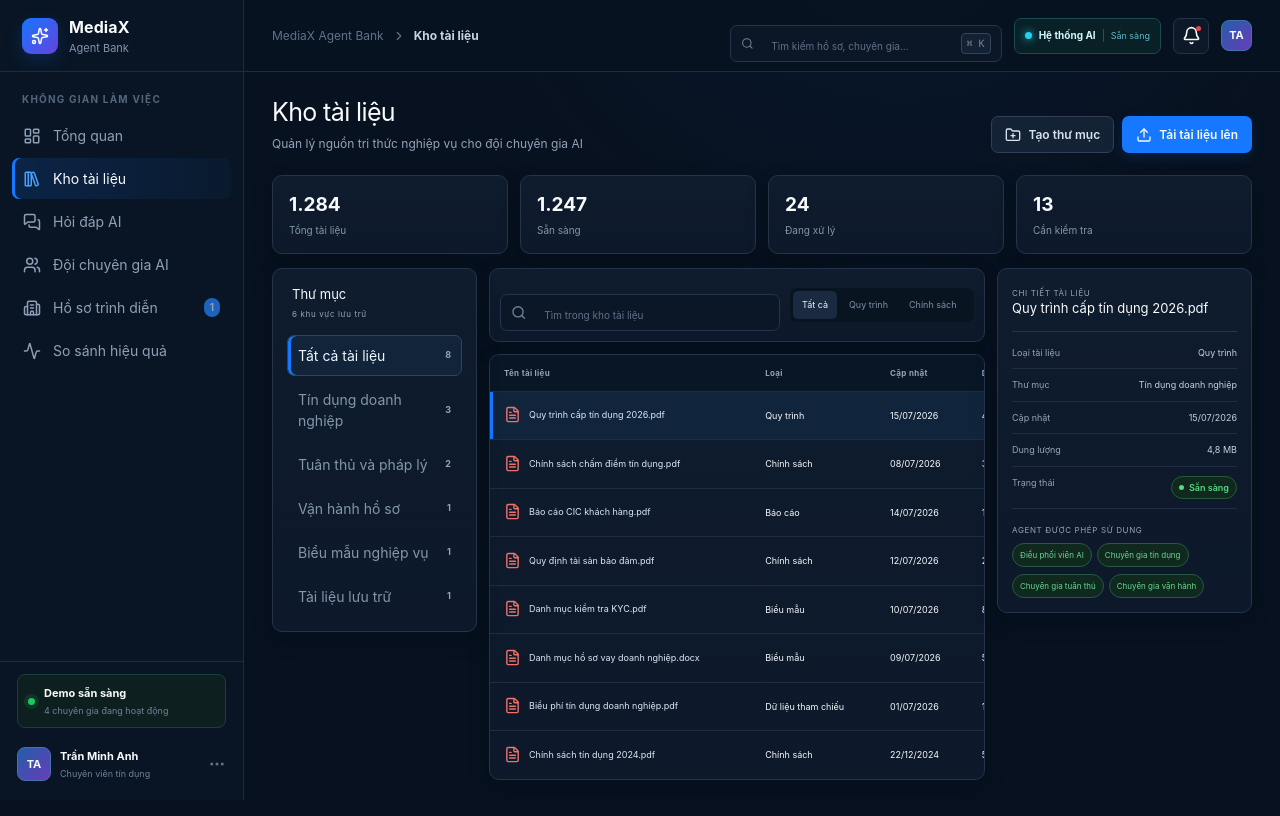
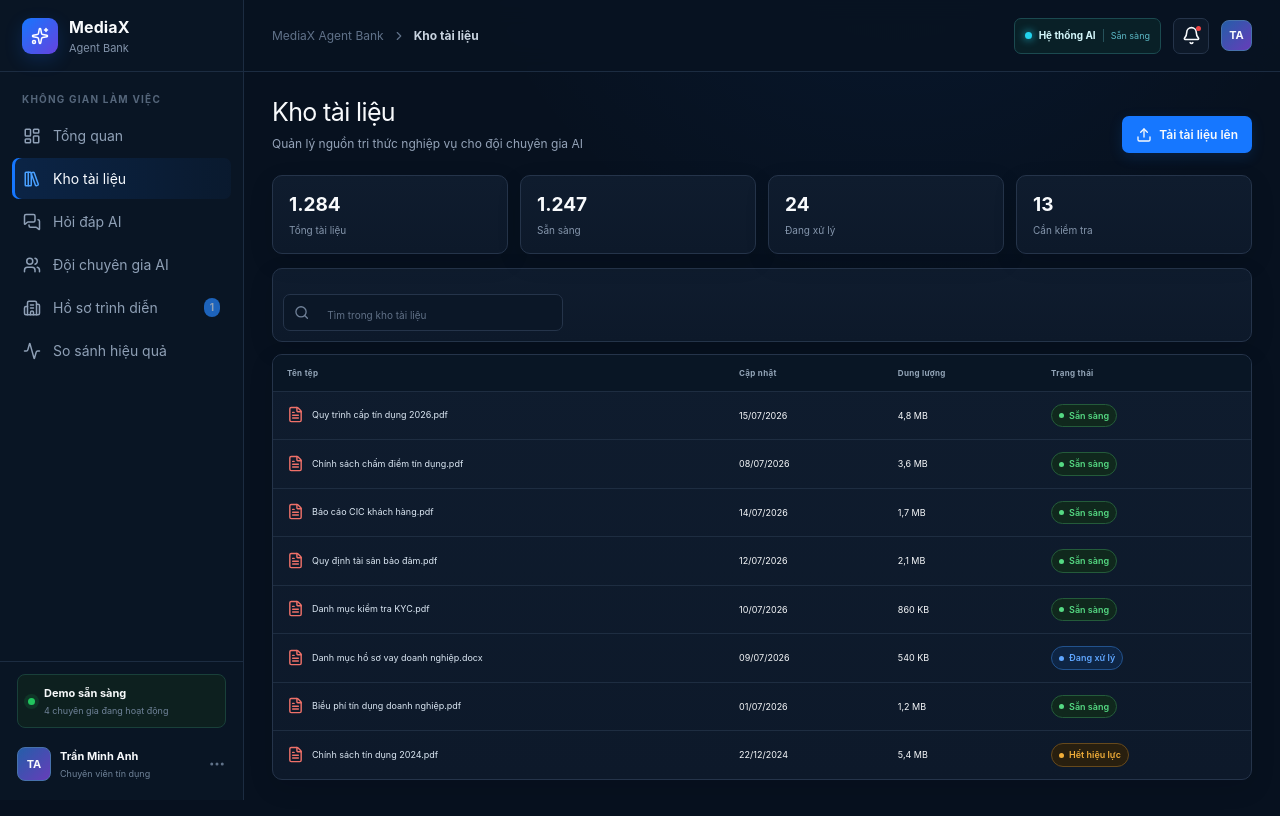
Before and after one commit to mediaxweb/MEDIAX-AGENT-BANK-VIETNAM-AI-INNOVATION-CHALLENGE-2026, a Next.js app: page / in a window 1280 px wide. Both pictures are taken after a click on the button "Kho tài liệu". Built offline with nearby package versions, Linux system fonts and the light colour scheme.

Commit message:
feat: simplify document workspace and topbar

```diff
--- a/app/DocumentsScreen.tsx
+++ b/app/DocumentsScreen.tsx
@@ -1,17 +1,9 @@
 "use client";
 
-import { FileText, FolderPlus, Search, Upload, X } from "lucide-react";
+import { FileText, Search, Upload, X } from "lucide-react";
 import { useEffect, useMemo, useRef, useState } from "react";
-import { advanceUploadItems, canStartUpload, documentFolders, documentRecords, failedDemoUploadFileName, filterDocuments, isAcceptedUploadFileName, retryUploadItem, uploadStages } from "./prototype-data";
+import { advanceUploadItems, canStartUpload, documentRecords, failedDemoUploadFileName, filterDocuments, isAcceptedUploadFileName, retryUploadItem, uploadStages } from "./prototype-data";
 import { Badge, Button, PageHeading } from "./ui";
-
-const documentTypes = ["Tất cả", "Quy trình", "Chính sách", "Biểu mẫu", "Báo cáo", "Dữ liệu tham chiếu"];
-const agentNames: Record<string, string> = {
-  orchestrator: "Điều phối viên AI",
-  credit: "Chuyên gia tín dụng",
-  compliance: "Chuyên gia tuân thủ",
-  operations: "Chuyên gia vận hành",
-};
 
 interface UploadItem {
   id: string;
@@ -35,30 +27,20 @@ function statusTone(status: string) {
 }
 
 export default function DocumentsScreen() {
-  const [folderId, setFolderId] = useState("all");
-  const [type, setType] = useState("Tất cả");
   const [query, setQuery] = useState("");
-  const [selectedDocumentId, setSelectedDocumentId] = useState(documentRecords[0].id);
   const [uploadOpen, setUploadOpen] = useState(false);
   const [uploadItems, setUploadItems] = useState<UploadItem[]>(demoUploadItems);
-  const [uploadType, setUploadType] = useState("Quy trình");
-  const [uploadFolderId, setUploadFolderId] = useState("credit");
-  const [allowedUploadAgents, setAllowedUploadAgents] = useState(Object.keys(agentNames));
   const fileInputRef = useRef<HTMLInputElement>(null);
   const uploadTriggerRef = useRef<HTMLButtonElement>(null);
   const uploadDialogRef = useRef<HTMLElement>(null);
   const uploadTimerRef = useRef<ReturnType<typeof setInterval> | null>(null);
 
   const filteredDocuments = useMemo(
-    () => filterDocuments(documentRecords, folderId, type, query),
-    [folderId, type, query],
+    () => filterDocuments(documentRecords, "all", "Tất cả", query),
+    [query],
   );
-  const selectedDocument = filteredDocuments.find((document) => document.id === selectedDocumentId);
-  const selectedFolder = documentFolders.find((folder) => folder.id === selectedDocument?.folderId);
 
   function resetFilters() {
-    setFolderId("all");
-    setType("Tất cả");
     setQuery("");
   }
 
@@ -106,12 +88,6 @@ export default function DocumentsScreen() {
     }))]);
   }
 
-  function toggleUploadAgent(agent: string) {
-    setAllowedUploadAgents((currentAgents) => currentAgents.includes(agent)
-      ? currentAgents.filter((currentAgent) => currentAgent !== agent)
-      : [...currentAgents, agent]);
-  }
-
   useEffect(() => clearUploadTimer, []);
 
   useEffect(() => {
@@ -152,7 +128,6 @@ export default function DocumentsScreen() {
 
   return <>
     <PageHeading title="Kho tài liệu" subtitle="Quản lý nguồn tri thức nghiệp vụ cho đội chuyên gia AI">
-      <Button variant="secondary"><FolderPlus size={16} /> Tạo thư mục</Button>
       <button ref={uploadTriggerRef} type="button" className="button primary" onClick={() => setUploadOpen(true)}><Upload size={16} /> Tải tài liệu lên</button>
     </PageHeading>
 
@@ -165,51 +140,27 @@ export default function DocumentsScreen() {
       ].map(([value, label]) => <article className="card" key={label}><strong>{value}</strong><span>{label}</span></article>)}
     </section>
 
-    <div className="documents-layout">
-      <aside className="document-folders card" aria-label="Thư mục tài liệu">
-        <div><h2>Thư mục</h2><span>6 khu vực lưu trữ</span></div>
-        {documentFolders.map((folder) => <button key={folder.id} className={folderId === folder.id ? "active" : ""} onClick={() => setFolderId(folder.id)}>
-          <span>{folder.name}</span><b>{folder.count}</b>
-        </button>)}
-      </aside>
-
-      <section className="document-workspace">
+    <section className="document-workspace">
         <div className="document-controls card">
           <label className="search-box"><Search size={17} /><span className="sr-only">Tìm trong kho tài liệu</span><input aria-label="Tìm trong kho tài liệu" value={query} onChange={(event) => setQuery(event.target.value)} placeholder="Tìm trong kho tài liệu" /></label>
-          <div className="document-type-chips" aria-label="Lọc theo loại tài liệu">
-            {documentTypes.map((item) => <button key={item} className={type === item ? "selected" : ""} onClick={() => setType(item)}>{item}</button>)}
-          </div>
         </div>
 
         <div className="document-table-card card">
           {filteredDocuments.length ? <table className="document-table">
             <caption className="sr-only">Danh sách tài liệu nghiệp vụ</caption>
-            <thead><tr><th>Tên tài liệu</th><th>Loại</th><th>Cập nhật</th><th>Dung lượng</th><th>Trạng thái</th></tr></thead>
-            <tbody>{filteredDocuments.map((document) => <tr key={document.id} className={selectedDocumentId === document.id ? "selected" : ""}>
-              <td><button type="button" className="document-name" onClick={() => setSelectedDocumentId(document.id)}><FileText size={17} />{document.name}</button></td><td>{document.type}</td><td>{document.updatedAt}</td><td>{document.size}</td><td><Badge tone={statusTone(document.status)}>{document.status}</Badge></td>
+            <thead><tr><th>Tên tệp</th><th>Cập nhật</th><th>Dung lượng</th><th>Trạng thái</th></tr></thead>
+            <tbody>{filteredDocuments.map((document) => <tr key={document.id}>
+              <td><span className="document-name"><FileText size={17} />{document.name}</span></td><td>{document.updatedAt}</td><td>{document.size}</td><td><Badge tone={statusTone(document.status)}>{document.status}</Badge></td>
             </tr>)}</tbody>
-          </table> : <div className="document-empty"><FileText size={28} /><strong>Không tìm thấy tài liệu phù hợp</strong><p>Thử thay đổi từ khóa hoặc bộ lọc đang dùng.</p><Button variant="secondary" onClick={resetFilters}>Xóa bộ lọc</Button></div>}
+          </table> : <div className="document-empty"><FileText size={28} /><strong>Không tìm thấy tài liệu phù hợp</strong><p>Thử thay đổi từ khóa tìm kiếm.</p><Button variant="secondary" onClick={resetFilters}>Xóa tìm kiếm</Button></div>}
         </div>
-      </section>
-
-      {selectedDocument && <aside className="document-details card" aria-label="Chi tiết tài liệu đã chọn">
-        <div><span>CHI TIẾT TÀI LIỆU</span><h2>{selectedDocument.name}</h2></div>
-        <dl>
-          <div><dt>Loại tài liệu</dt><dd>{selectedDocument.type}</dd></div>
-          <div><dt>Thư mục</dt><dd>{selectedFolder?.name}</dd></div>
-          <div><dt>Cập nhật</dt><dd>{selectedDocument.updatedAt}</dd></div>
-          <div><dt>Dung lượng</dt><dd>{selectedDocument.size}</dd></div>
-          <div><dt>Trạng thái</dt><dd><Badge tone={statusTone(selectedDocument.status)}>{selectedDocument.status}</Badge></dd></div>
-        </dl>
-        <div className="allowed-agents"><span>AGENT ĐƯỢC PHÉP SỬ DỤNG</span>{selectedDocument.allowedAgents.map((agent) => <p key={agent}>{agentNames[agent]}</p>)}</div>
-      </aside>}
-    </div>
+    </section>
 
     {uploadOpen && <div className="modal-layer">
       <button type="button" className="overlay" aria-label="Đóng cửa sổ tải tài liệu" onClick={closeUploadModal} />
       <section ref={uploadDialogRef} className="modal" tabIndex={-1} role="dialog" aria-modal="true" aria-labelledby="upload-modal-title">
         <div className="modal-head">
-          <div><span className="modal-icon"><Upload size={20} /></span><div><h2 id="upload-modal-title">Tải tài liệu lên</h2><p>Thêm tài liệu và cấp quyền sử dụng cho đội chuyên gia AI.</p></div></div>
+          <div><span className="modal-icon"><Upload size={20} /></span><div><h2 id="upload-modal-title">Tải tài liệu lên</h2><p>Thêm tài liệu vào kho tri thức nghiệp vụ.</p></div></div>
           <button type="button" aria-label="Đóng cửa sổ tải tài liệu" onClick={closeUploadModal}><X /></button>
         </div>
         <div className="modal-body">
@@ -231,25 +182,15 @@ export default function DocumentsScreen() {
             <Upload size={22} /><strong>Kéo thả tệp vào đây hoặc chọn tệp</strong><span>Hỗ trợ PDF, DOCX, XLSX</span>
           </button>
 
-          <div className="upload-options">
-            <label>Loại tài liệu<select value={uploadType} onChange={(event) => setUploadType(event.target.value)}>{documentTypes.slice(1).map((item) => <option key={item}>{item}</option>)}</select></label>
-            <label>Thư mục lưu trữ<select value={uploadFolderId} onChange={(event) => setUploadFolderId(event.target.value)}>{documentFolders.filter((folder) => folder.id !== "all").map((folder) => <option key={folder.id} value={folder.id}>{folder.name}</option>)}</select></label>
-          </div>
-
-          <fieldset className="upload-agent-permissions">
-            <legend>Agent được phép sử dụng</legend>
-            {Object.entries(agentNames).map(([agent, name]) => <label key={agent}><input type="checkbox" checked={allowedUploadAgents.includes(agent)} onChange={() => toggleUploadAgent(agent)} /> {name}</label>)}
-          </fieldset>
-
           <section aria-label="Tiến trình tải tài liệu">
             <h3>Tệp chờ xử lý</h3>
-            {uploadItems.map((item) => <article className="upload-item" key={item.id}>
+            {uploadItems.map((item) => <article className="upload-item" data-stage={item.stageIndex} key={item.id}>
               <div><FileText size={16} /><span><strong>{item.name}</strong><small>{item.size} · {item.failed ? "Cần xử lý lại" : uploadStages[item.stageIndex]}</small></span></div>
               {item.failed ? <div><p role="alert">{item.error}</p><button type="button" onClick={() => retryUpload(item.id)}>Thử lại</button></div> : <span>{uploadStages[item.stageIndex]}</span>}
             </article>)}
           </section>
         </div>
-        <div className="modal-actions"><Button variant="secondary" onClick={closeUploadModal}>Hủy</Button><Button onClick={startUploadProcessing} disabled={!canStartUpload(uploadItems)}>Bắt đầu xử lý</Button></div>
+        <div className="modal-actions"><p>RAG sẽ tự phân loại và điều phối agent phù hợp.</p><Button variant="secondary" onClick={closeUploadModal}>Hủy</Button><Button onClick={startUploadProcessing} disabled={!canStartUpload(uploadItems)}>Bắt đầu xử lý</Button></div>
       </section>
     </div>}
   </>;
--- a/app/page.tsx
+++ b/app/page.tsx
@@ -85,7 +85,6 @@ export default function Home() {
           <button className="mobile-menu" onClick={() => setMobileNav(!mobileNav)}><Menu size={20} /></button>
           <div className="breadcrumb"><span>MediaX Agent Bank</span><ChevronRight size={14} /><strong>{pageTitle}</strong></div>
           <div className="top-actions">
-            <label className="global-search"><Search size={17} /><input placeholder="Tìm kiếm hồ sơ, chuyên gia..." /><kbd>⌘ K</kbd></label>
             <div className="factory-status"><span /><strong>Hệ thống AI</strong><em>Sẵn sàng</em></div>
             <button className="icon-button"><Bell size={19} /><i /></button>
             <div className="avatar small">TA</div>
```
Also changed, not shown: 2 other files (tests, documents, lock files or other folders).
